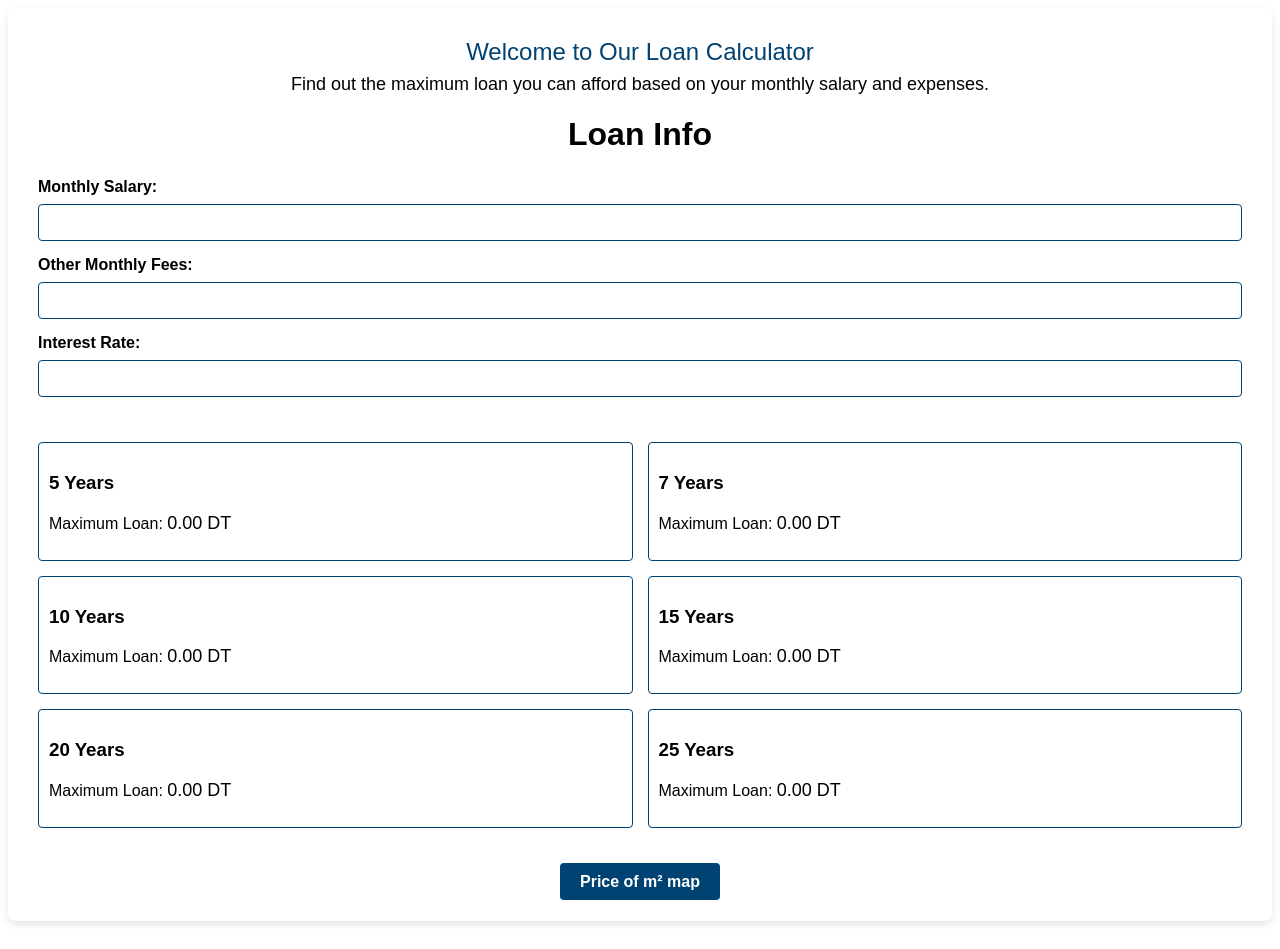
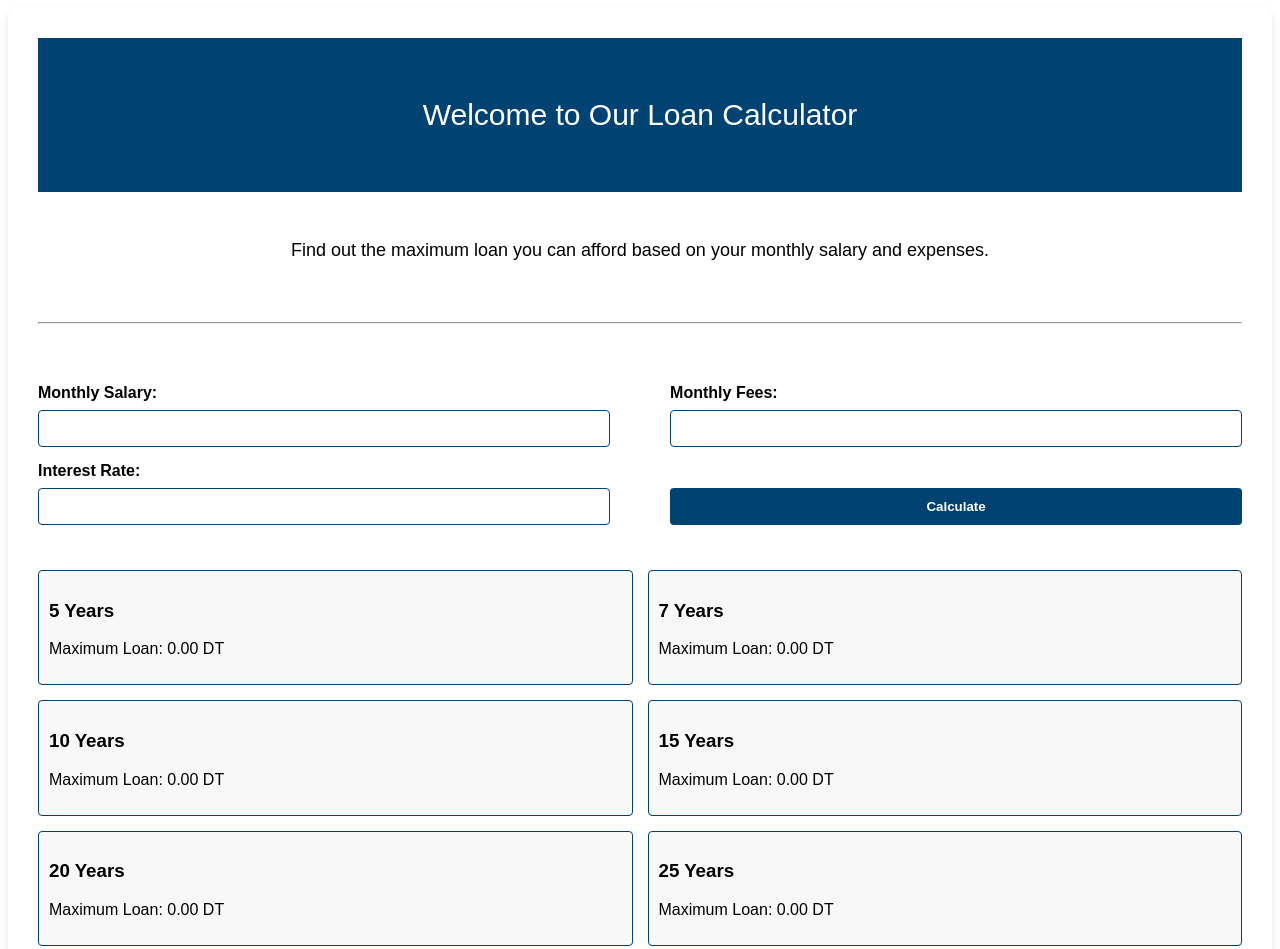
Before and after one commit to YassineAlaya/loancalculator, a plain HTML site: page index.html in a window 1280 px wide. Shown: the top 949 px of the page. Drawn offline with Linux system fonts and the light colour scheme.

Commit message:
Visual Updates

```diff
--- a/index.html
+++ b/index.html
@@ -2,27 +2,30 @@
     <div class="dt_header">
         <div class="dt_title">Welcome to Our Loan Calculator</div>
         <div class="dt_description">Find out the maximum loan you can afford based on your monthly salary and expenses.</div>
+        <hr>
     </div>
     <div class="dt_inputCard">
-        <h1>Loan Info</h1>
-        <div>
+
+        <div id="div_salary">
             <label for="dt_salary">Monthly Salary:</label>
             <input type="number" id="dt_salary" onkeyup="dt_calculateAffordableLoan()">
         </div>
-        <div>
-            <label for="dt_fees">Other Monthly Fees:</label>
+        <div id="div_fees">
+            <label for="dt_fees">Monthly Fees:</label>
             <input type="number" id="dt_fees" onkeyup="dt_calculateAffordableLoan()">
         </div>
         <div id="dt_interestRate">
             <label for="dt_interest">Interest Rate:</label>
+            <div id="dv_button">
                 <input type="number" id="dt_interest" onkeyup="dt_calculateAffordableLoan()">
+                <input type="button" value="Calculate" id="cal_button">
+            </div>
+        </div>
+        <div ">
         </div>
         <div id="dt_monthlyPayment"></div>
     </div>
     <div class="dt_results" id="dt_result"></div>
-    <div class="dt_linkToBlog">
-        <a href="https://al-mindhar.com/prixdem" class="dt_linkButton">Price of m² map</a>
-    </div>
 </div>
 
 <style>
@@ -43,19 +46,49 @@
     }
 
     .dt_title {
-        font-size: 24px;
-        margin-bottom: 8px;
-        color: #004272;
+        font-size: 30px;
+        margin-bottom: 18px;
+        font-weight: 500;
+        padding: 5% 0% 5% 0%;
+        color: #fff;
+        background-color: #004272;
     }
 
     .dt_description {
         font-size: 18px;
         margin-bottom: 16px;
+        padding: 2.5% 5% 2.5% 5%;
+    }
+
+    hr {
+        margin: 2.5% 0% 5% 0%;
     }
 
     h1 {
         text-align: center;
         margin-bottom: 25px;
+    }
+
+    .dt_inputCard {
+        display: flex;
+        flex-wrap: wrap;
+        justify-content: space-between;
+    }
+
+    #div_salary {
+        width: 47.5%;
+    }
+
+    #div_fees {
+        width: 47.5%;
+    }
+
+    #dt_interestRate {
+        width: 100%;
+    }
+
+    #dt_interest {
+        width: 47.5%;
     }
 
     label {
@@ -69,6 +102,20 @@ font-size: 18px;
         padding: 10px;
         margin-bottom: 15px;
         border: 1px solid #004272;
+        border-radius: 4px;
+    }
+
+    #dv_button {
+        display: flex;
+        justify-content: space-between;
+    }
+
+    #cal_button {
+        width: 47.5%;
+        color: #ffffff;
+        background-color: #004272;
+        border: none;
+        font-weight: 700;
         border-radius: 4px;
     }
 
@@ -90,6 +137,7 @@ font-size: 18px;
         border: 1px solid #004272;
         border-radius: 4px;
         transition: transform 0.3s;
+        background-color: #f8f8f8;
     }
 
     .dt_loanCard:hover {
@@ -129,30 +177,38 @@ font-size: 18px;
 </style>
 
 <script>
-
+    // Function to initialize cards without calculation
     function dt_initCards() {
         const loanTerms = [5, 7, 10, 15, 20, 25];
         const resultContainer = document.getElementById('dt_result');
+        resultContainer.innerHTML = ''; // Clear previous results
         loanTerms.forEach(term => {
             const card = dt_createLoanCard(term, 0);
             resultContainer.appendChild(card);
         });
     }
 
-    function dt_calculateAffordableLoan() {
+    // Function to perform calculations and update the results
+    function dt_calculateAndDisplayLoans() {
         const monthlySalary = parseFloat(document.getElementById('dt_salary').value) || 0;
         const monthlyFees = parseFloat(document.getElementById('dt_fees').value) || 0;
-        const dt_interestRate = parseFloat(document.getElementById('dt_interest').value)/100 || 0.11;
+        const dt_interestRate = parseFloat(document.getElementById('dt_interest').value) / 100 || 0.11;
         const disposableIncome = monthlySalary - monthlyFees;
-        const maxMonthlyPayment = disposableIncome * 0.3;
+        const maxMonthlyPayment = disposableIncome * 0.4;
         document.getElementById('dt_monthlyPayment').textContent = `Possible Monthly Payment: ${maxMonthlyPayment.toFixed(2)} DT`;
+
         const loanTerms = [5, 7, 10, 15, 20, 25];
-        loanTerms.forEach((term, index) => {
+        const resultContainer = document.getElementById('dt_result');
+        resultContainer.innerHTML = ''; // Clear previous results
+
+        loanTerms.forEach(term => {
             const principal = dt_calculatePrincipal(maxMonthlyPayment, term, dt_interestRate);
-            document.querySelectorAll('.dt_loanCard')[index].querySelector('span').textContent = `${principal.toFixed(2)} DT`;
+            const card = dt_createLoanCard(term, principal);
+            resultContainer.appendChild(card);
         });
     }
 
+    // Function to calculate the principal based on inputs
     function dt_calculatePrincipal(payment, years, rate) {
         const r = rate / 12;
         const n = years * 12;
@@ -160,6 +216,7 @@ font-size: 18px;
         return principal;
     }
 
+    // Function to create a loan card
     function dt_createLoanCard(years, principal) {
         const card = document.createElement('div');
         card.className = 'dt_loanCard';
@@ -172,17 +229,17 @@ font-size: 18px;
         const amount = document.createElement('span');
         amount.textContent = ` ${principal.toFixed(2)} DT`;
 
-    // Apply CSS styles to format the label and amount
-    amount.style.fontWeight = 'light';
-    amount.style.fontSize = '18px';
-
         card.appendChild(heading);
         card.appendChild(label);
         label.appendChild(amount);
         return card;
     }
 
-    document.getElementById('dt_salary').addEventListener('input', dt_calculateAffordableLoan);
-    document.getElementById('dt_fees').addEventListener('input', dt_calculateAffordableLoan);
+    // Initialize the cards on page load without calculation
+    window.onload = function () {
         dt_initCards();
+    };
+
+    // Attach event listener to Calculate button
+    document.getElementById('cal_button').addEventListener('click', dt_calculateAndDisplayLoans);
 </script>
```
Lines whose indentation alone changed are shown as unchanged.
